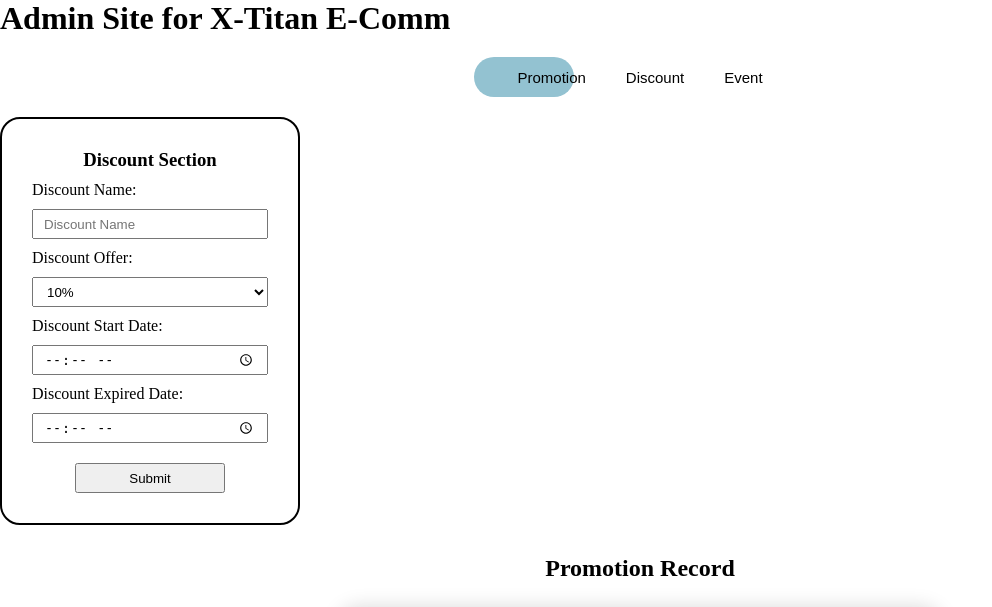
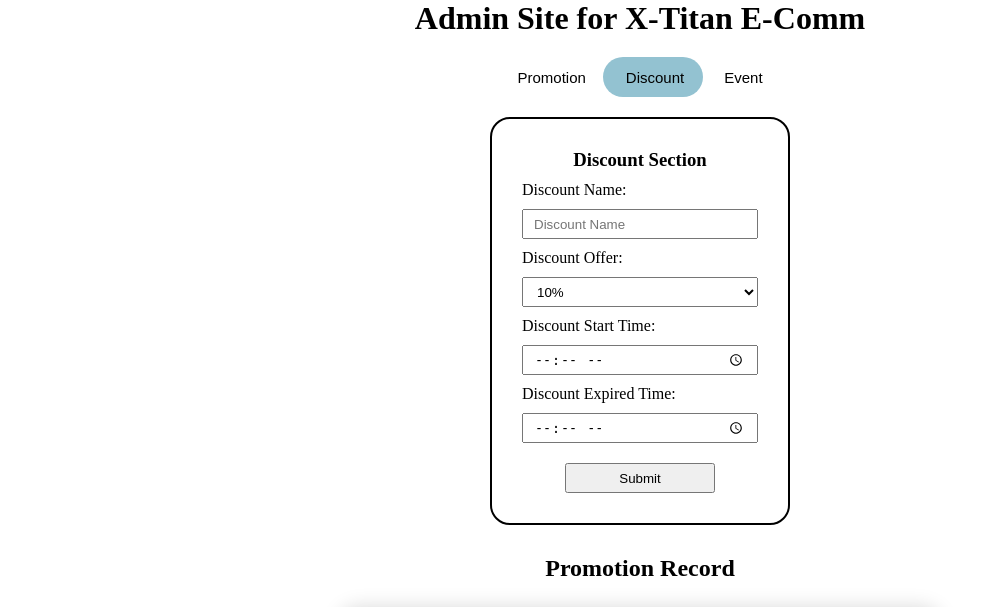
Before and after one commit to Ken-Liau/WebProgrammingAssignment, a PHP site: page /admin/admin.php in a window 1280 px wide. Shown: the top 607 px of the page, without its empty margins (0-992 px from the left). Run offline with PHP 8.4, Linux system fonts and the light colour scheme; data that the repository does not hold is empty.

Commit message:
update admin php design

```diff
--- a/admin/admin.php
+++ b/admin/admin.php
@@ -6,6 +6,7 @@
     <meta name="viewport" content="width=device-width, initial-scale=1.0">
     <title>Document</title>
     <link rel="stylesheet" href="../css/admin.css">
+    <link rel="stylesheet" href="../css/admin_second.css">
     <link rel="stylesheet" href="https://use.fontawesome.com/releases/v5.15.3/css/all.css"
     integrity="sha384-SZXxX4whJ79/gErwcOYf+zWLeJdY/qpuqC4cAa9rOGUstPomtqpuNWT9wdPEn2fk" crossorigin="anonymous">
 </head>
@@ -54,9 +55,9 @@
                     <option value="80%">80%</option>
                     <option value="90%">90%</option>
                 </select>
-                <label for="">Discount Start Date: </label>
+                <label for="">Discount Start Time: </label>
                 <input type="time" name="time-start">
-                <label for="">Discount Expired Date: </label>
+                <label for="">Discount Expired Time: </label>
                 <input type="time" name="time-expired">
                 <button name="submit-discount" id="submit_discount">Submit</button>
             </form>
--- a/css/admin.css
+++ b/css/admin.css
@@ -2,6 +2,13 @@
     box-sizing: border-box;
     margin: 0;
     padding: 0;
+}
+body{
+    display: flex;
+    flex-direction: column;
+    align-items: center;
+    justify-items: center;
+    justify-content: center;
 }
 .button-container{
     position: relative;
--- /dev/null
+++ b/css/admin_second.css
@@ -0,0 +1,6 @@
+body{
+    display: flex;
+    flex-direction: column;
+    justify-content: center;
+    align-items: center;
+}
```
